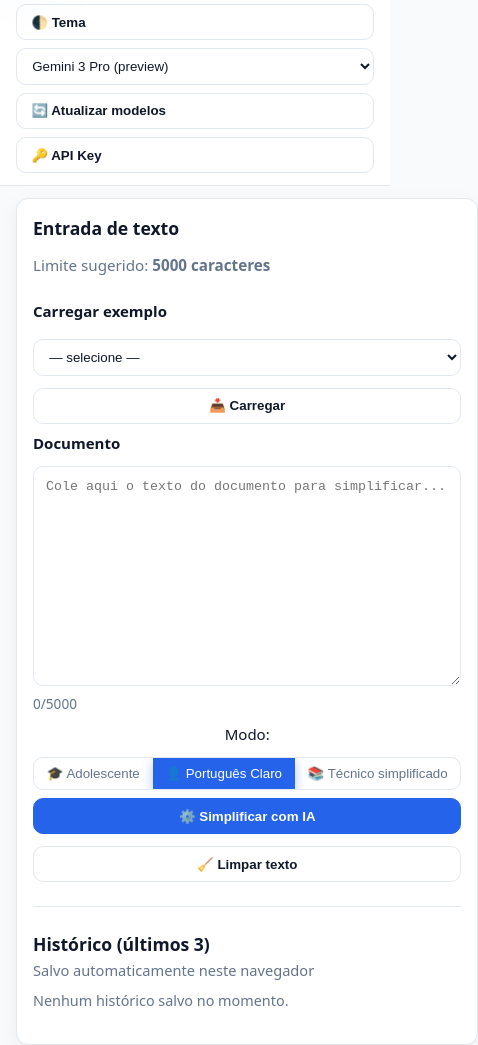
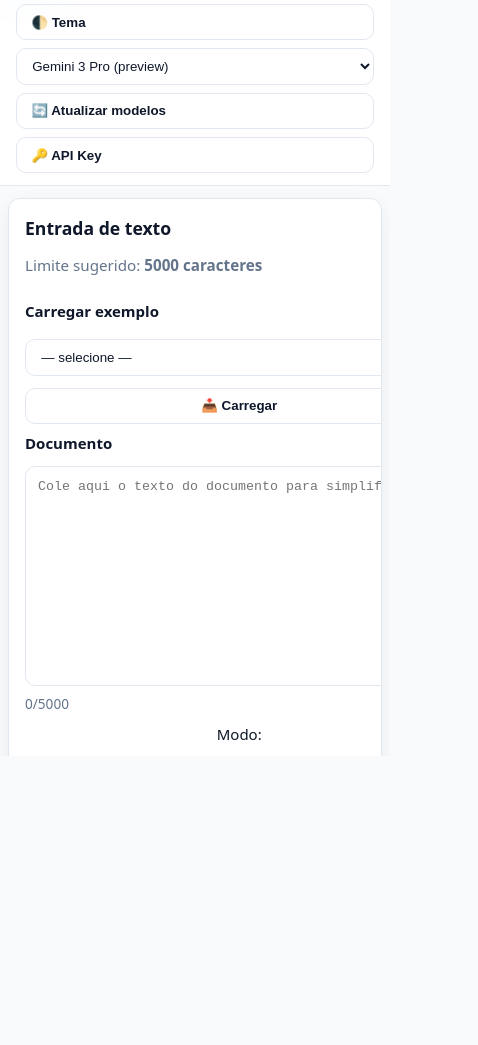
Before and after one commit to PedroBosa/Li-Entendi, a plain HTML site: page index.html in a window 390 px wide. Shown: the part 88-1133 px from the top of the page, 478 px wide, since content can reach past the window. After the commit the page ends 844 px from the top, so only its background shows below. Drawn offline with Linux system fonts and the light colour scheme; no server answers.

Commit message:
Update style.css

```diff
--- a/assets/css/style.css
+++ b/assets/css/style.css
@@ -25,7 +25,7 @@
 }
 
 * { box-sizing: border-box }
-html, body { height: 100% }
+html, body { height: 100%; width: 100%; overflow-x: hidden; }
 body {
   margin: 0;
   background: var(--bg);
@@ -33,7 +33,7 @@ body {
   font-family: system-ui, -apple-system, "Segoe UI", Inter, Roboto, Ubuntu, "Helvetica Neue", Arial, sans-serif;
   line-height: 1.5;
   font-size: clamp(15px, 1.1vw, 16px);
-  overflow-x: hidden;
+  max-width: 100vw;
 }
 h1, h2, h3 { margin: 0 0 .5rem }
 p { margin: 0 0 1rem }
@@ -67,11 +67,13 @@ header {
 
 body.modal-open { overflow: hidden }
 
-main { max-width: 1200px; margin: 0 auto; padding: 1rem }
+main { max-width: 1200px; margin: 0 auto; padding: 1rem; width: 100%; box-sizing: border-box; }
 .grid {
   display: grid; gap: var(--space-5);
   grid-template-columns: 1fr 1.2fr;
   align-items: start;
+  width: 100%;
+  box-sizing: border-box;
 }
 @media (max-width: 768px) {
   .grid { grid-template-columns: 1fr }
@@ -81,26 +83,28 @@ main { max-width: 1200px; margin: 0 auto; padding: 1rem }
 }
 
 @media (max-width: 640px) {
-  body { font-size: 15px }
+  body { font-size: 15px; width: 100%; max-width: 100vw; }
   .header-inner { flex-direction: column; align-items: stretch; gap: .75rem }
   .brand { justify-content: space-between }
   .controls { width: 100%; flex-wrap: wrap; gap: .5rem }
-  .controls > * { flex: 1 1 100% }
-  .controls select, .controls .btn { width: 100% }
-  main { padding: .75rem 1rem 1.5rem }
-  .card { padding: var(--space-3); width: 100%; max-width: 100%; }
-  .row { gap: var(--space-2); flex-direction: column; align-items: stretch }
-  .row > * { width: 100% }
+  .controls > * { flex: 1 1 100%; max-width: 100%; }
+  .controls select, .controls .btn { width: 100%; max-width: 100%; }
+  main { padding: .75rem .5rem 1.5rem; width: 100%; max-width: 100vw; box-sizing: border-box; }
+  .grid { width: 100%; max-width: 100%; box-sizing: border-box; }
+  .card { padding: var(--space-3); width: 100%; max-width: 100%; box-sizing: border-box; overflow-x: hidden; }
+  .row { gap: var(--space-2); flex-direction: column; align-items: stretch; width: 100%; max-width: 100%; }
+  .row > * { width: 100%; max-width: 100%; box-sizing: border-box; }
   .row span { width: auto }
-  .row .btn { justify-content: center }
-  .row textarea { width: 100% }
+  .row .btn { justify-content: center; width: 100%; max-width: 100%; }
+  .row textarea { width: 100%; max-width: 100%; box-sizing: border-box; }
   .history-head { flex-direction: column; align-items: stretch }
-  .segmented { width: 100% }
+  .segmented { width: 100%; max-width: 100%; }
   .segmented button { flex: 1 1 auto; text-align: center }
-  .tabs { display: grid; grid-template-columns: repeat(2, minmax(0, 1fr)); gap: var(--space-2); padding: var(--space-2) 0; margin: 0; position: static; }
-  .tab { min-width: 0 }
-  #resumoList, #clausulasList, #glossarioList, #atencaoList, #perguntasList { grid-template-columns: 1fr }
-  footer { padding: 0 1rem 1.5rem }
+  .tabs { display: grid; grid-template-columns: repeat(2, minmax(0, 1fr)); gap: var(--space-2); padding: var(--space-2) 0; margin: 0; position: static; width: 100%; max-width: 100%; box-sizing: border-box; }
+  .tab { min-width: 0; max-width: 100%; overflow: hidden; text-overflow: ellipsis; }
+  textarea, select, input { width: 100%; max-width: 100%; box-sizing: border-box; }
+  #resumoList, #clausulasList, #glossarioList, #atencaoList, #perguntasList { grid-template-columns: 1fr; width: 100%; max-width: 100%; }
+  footer { padding: 0 .5rem 1.5rem }
 }
 
 .card {
@@ -113,6 +117,10 @@ main { max-width: 1200px; margin: 0 auto; padding: 1rem }
   gap: var(--space-2);
   align-content: start;
   align-items: start;
+  width: 100%;
+  max-width: 100%;
+  box-sizing: border-box;
+  overflow-x: hidden;
 }
 .card h2 { font-size: 1.1rem; margin-bottom: var(--space-1) }
 .card h3 small { display: block; color: var(--muted); font-weight: 400; margin-top: .15rem }
```
